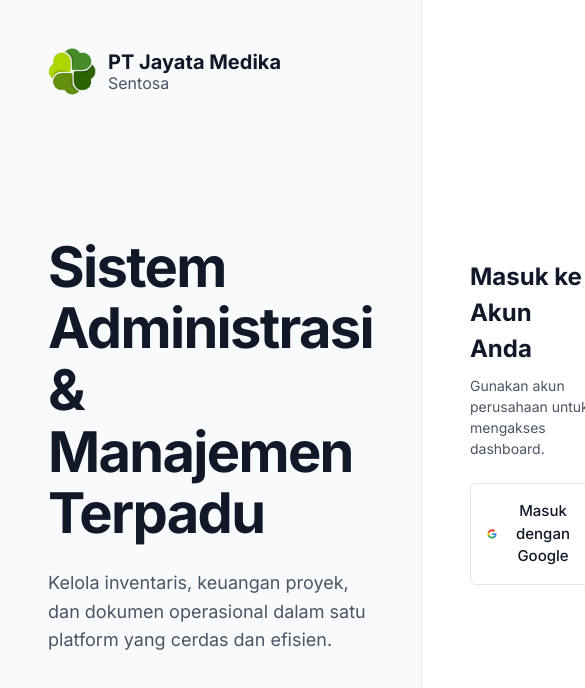
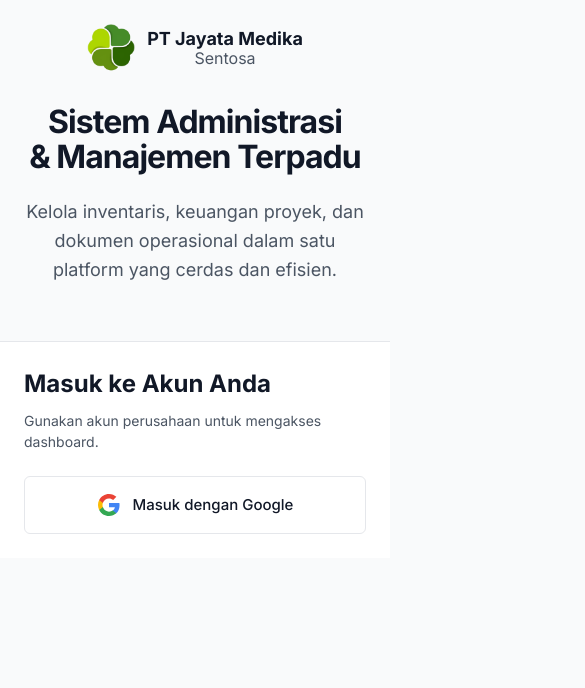
Before and after one commit to otaruram/jms01, a React (Vite) app in the folder admin-dashboard/: page /login in a window 390 px wide. Shown: the top 688 px of the page, 585 px wide, since content can reach past the window. Built offline with nearby package versions, Linux system fonts and the light colour scheme; no server answers.

Commit message:
Update logout scope, add auth debug logs, and make Landing Page responsive

```diff
--- a/admin-dashboard/src/context/AuthContext.tsx
+++ b/admin-dashboard/src/context/AuthContext.tsx
@@ -57,7 +57,7 @@ export function AuthProvider({ children }: { children: React.ReactNode }) {
         } else {
           // Silent catch for 401
           try {
-            await supabase.auth.signOut();
+            await supabase.auth.signOut({ scope: 'local' });
           } catch (e) {}
           // Force clear storage if signOut fails
           localStorage.clear();
--- a/admin-dashboard/src/lib/api.ts
+++ b/admin-dashboard/src/lib/api.ts
@@ -25,7 +25,7 @@ api.interceptors.response.use(
     if (error.response?.status === 401) {
       // Clear local session if token is rejected by backend
       try {
-        await supabase.auth.signOut();
+        await supabase.auth.signOut({ scope: 'local' });
       } catch (e) {}
       localStorage.clear();
       sessionStorage.clear();
--- a/admin-dashboard/src/pages/LandingPage.module.css
+++ b/admin-dashboard/src/pages/LandingPage.module.css
@@ -154,3 +154,51 @@
   width: 20px;
   height: 20px;
 }
+
+/* Responsive Design for Multi-Device */
+@media screen and (max-width: 968px) {
+  .container {
+    flex-direction: column;
+  }
+
+  .leftPanel {
+    flex: none;
+    padding: 2rem;
+    align-items: center;
+    text-align: center;
+  }
+
+  .heroContent {
+    margin-top: 2rem;
+    margin-bottom: 2rem;
+  }
+
+  .title {
+    font-size: 2.5rem;
+  }
+
+  .rightPanel {
+    width: 100%;
+    border-left: none;
+    border-top: 1px solid var(--border-color);
+    padding: 2rem;
+  }
+
+  .loginCard {
+    max-width: 400px;
+  }
+}
+
+@media screen and (max-width: 480px) {
+  .title {
+    font-size: 2rem;
+  }
+
+  .logoTitle {
+    font-size: 1.125rem;
+  }
+
+  .leftPanel, .rightPanel {
+    padding: 1.5rem;
+  }
+}
```
Also changed, not shown: 2 other files (tests, documents, lock files or other folders).
